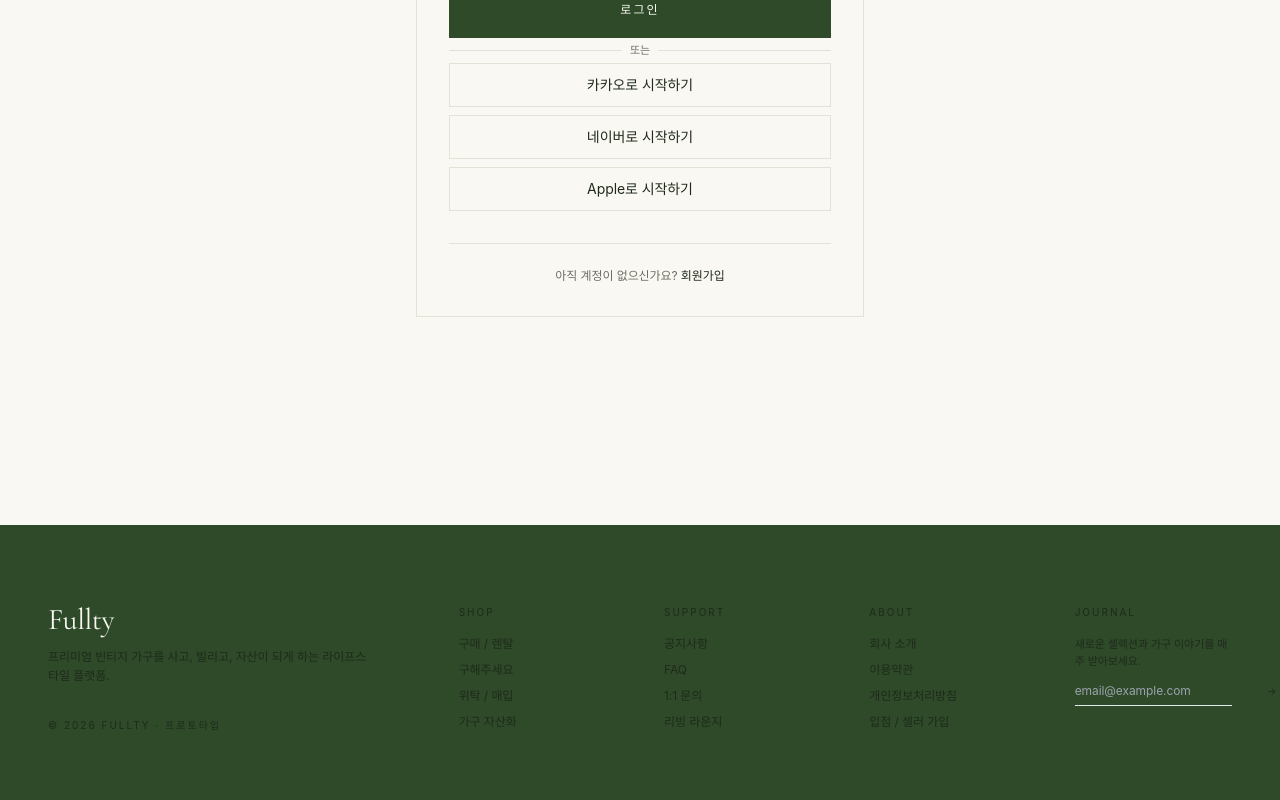
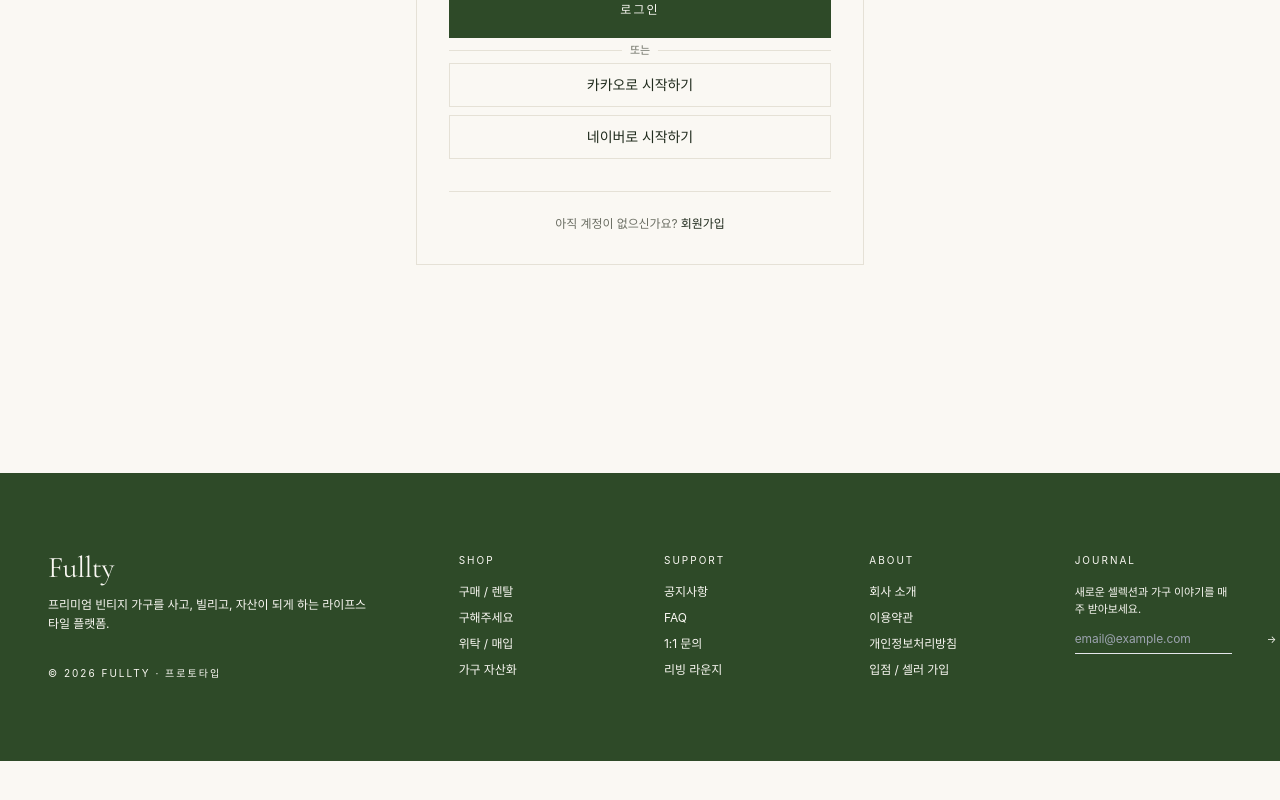
Before and after one commit to rachel353/fullty-plan, a Next.js app: page /login in a window 1280 px wide. Shown: the part 676-1476 px from the top of the page. After the commit the page ends 1437 px from the top, so only its background shows below. Built offline with nearby package versions, Linux system fonts and the light colour scheme.

Commit message:
Remove Apple login, brighten footer text
- 로그인 화면에서 Apple 소셜 로그인 버튼 제거
- 푸터 텍스트를 풀 밝기로 변경 (이메일 input / 로고는 유지)

```diff
--- a/src/app/(auth)/login/page.tsx
+++ b/src/app/(auth)/login/page.tsx
@@ -55,9 +55,6 @@ export default function LoginPage() {
           <button className="w-full h-11 border border-border text-sm hover:bg-muted">
             네이버로 시작하기
           </button>
-          <button className="w-full h-11 border border-border text-sm hover:bg-muted">
-            Apple로 시작하기
-          </button>
         </div>
       </div>
 
--- a/src/components/SiteFooter.tsx
+++ b/src/components/SiteFooter.tsx
@@ -1,19 +1,19 @@
 export function SiteFooter() {
   return (
-    <footer className="mt-32 bg-sage-ink text-background/80">
+    <footer className="mt-32 bg-sage-ink text-background">
       <div className="max-w-canvas mx-auto px-12 py-20 grid grid-cols-1 md:grid-cols-12 gap-12">
         <div className="md:col-span-4">
           <div className="font-display text-3xl text-background mb-3 leading-none">Fullty</div>
           <p className="text-xs leading-relaxed max-w-xs">
             프리미엄 빈티지 가구를 사고, 빌리고, 자산이 되게 하는 라이프스타일 플랫폼.
           </p>
-          <div className="mt-8 text-[10px] tracking-[0.2em] text-background/60">
+          <div className="mt-8 text-[10px] tracking-[0.2em]">
             © 2026 FULLTY · 프로토타입
           </div>
         </div>
 
         <div className="md:col-span-2">
-          <div className="text-[10px] tracking-[0.2em] text-background/60 mb-4">SHOP</div>
+          <div className="text-[10px] tracking-[0.2em] mb-4">SHOP</div>
           <ul className="space-y-2.5 text-xs">
             <li>구매 / 렌탈</li>
             <li>구해주세요</li>
@@ -22,7 +22,7 @@ export function SiteFooter() {
           </ul>
         </div>
         <div className="md:col-span-2">
-          <div className="text-[10px] tracking-[0.2em] text-background/60 mb-4">SUPPORT</div>
+          <div className="text-[10px] tracking-[0.2em] mb-4">SUPPORT</div>
           <ul className="space-y-2.5 text-xs">
             <li>공지사항</li>
             <li>FAQ</li>
@@ -31,7 +31,7 @@ export function SiteFooter() {
           </ul>
         </div>
         <div className="md:col-span-2">
-          <div className="text-[10px] tracking-[0.2em] text-background/60 mb-4">ABOUT</div>
+          <div className="text-[10px] tracking-[0.2em] mb-4">ABOUT</div>
           <ul className="space-y-2.5 text-xs">
             <li>회사 소개</li>
             <li>이용약관</li>
@@ -40,8 +40,8 @@ export function SiteFooter() {
           </ul>
         </div>
         <div className="md:col-span-2">
-          <div className="text-[10px] tracking-[0.2em] text-background/60 mb-4">JOURNAL</div>
-          <p className="text-[11px] leading-relaxed text-background/70">
+          <div className="text-[10px] tracking-[0.2em] mb-4">JOURNAL</div>
+          <p className="text-[11px] leading-relaxed">
             새로운 셀렉션과 가구 이야기를 매주 받아보세요.
           </p>
           <div className="mt-3 flex items-center border-b border-background/30 pb-1.5">
```
